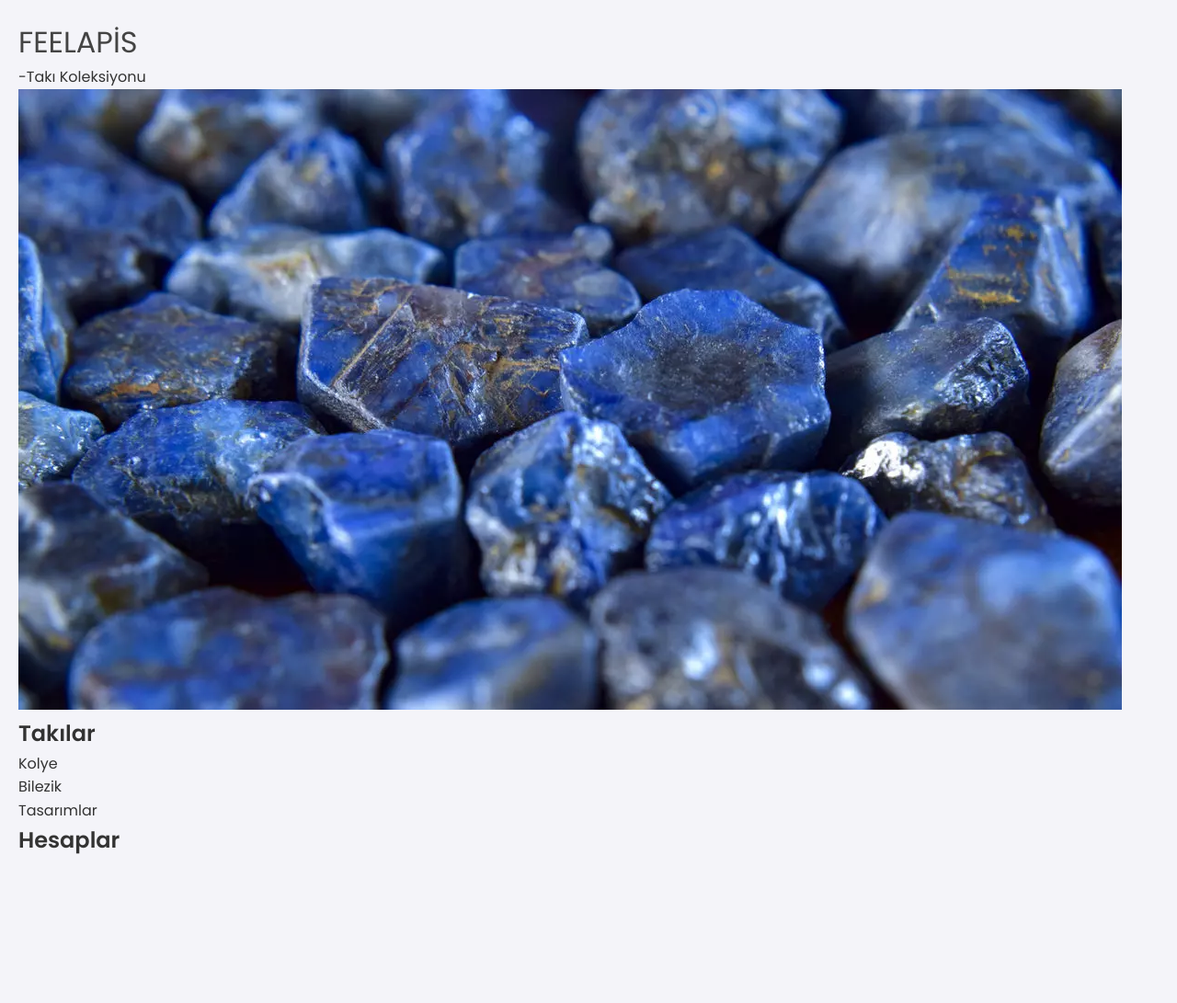
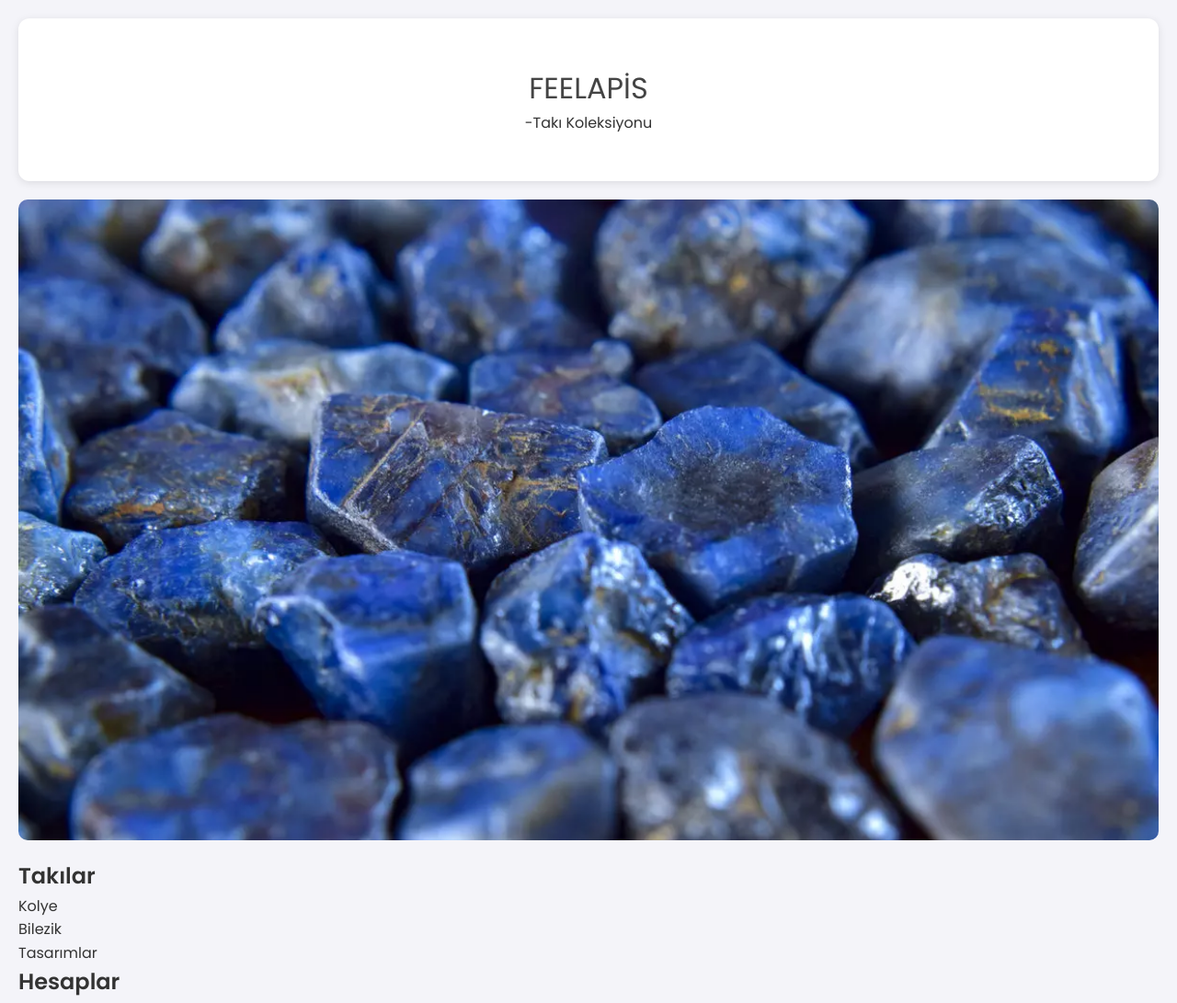
Before and after one commit to erenusul/web_sitesi_gelistirme, a plain HTML site: page index.html in a window 1280 px wide. Shown: the whole page at 92% size. Before the commit the page ends 953 px from the top, so only its background shows below. Drawn offline with Linux system fonts and the light colour scheme.

Commit message:
"Header , section ve image CSS 'leri eklendi "

```diff
--- a/style.css
+++ b/style.css
@@ -20,3 +20,29 @@ body {
     line-height: 1.6;
     padding: 20px;
 }
+
+header {
+    text-align: center;
+    padding: 50px 20px;
+    background-color: #fff;
+    box-shadow: 0 2px 10px rgba(0, 0, 0, 0.1);
+    border-radius: 12px;
+    margin-bottom: 20px;
+}
+
+section.image {
+    margin: 20px 0;
+    padding: 0;
+}
+
+section img {
+    max-width: 100%;
+    height: auto;
+    display: block;
+}
+
+img {
+    width: 100%;
+    height: auto;
+    border-radius: 10px;
+}
```
